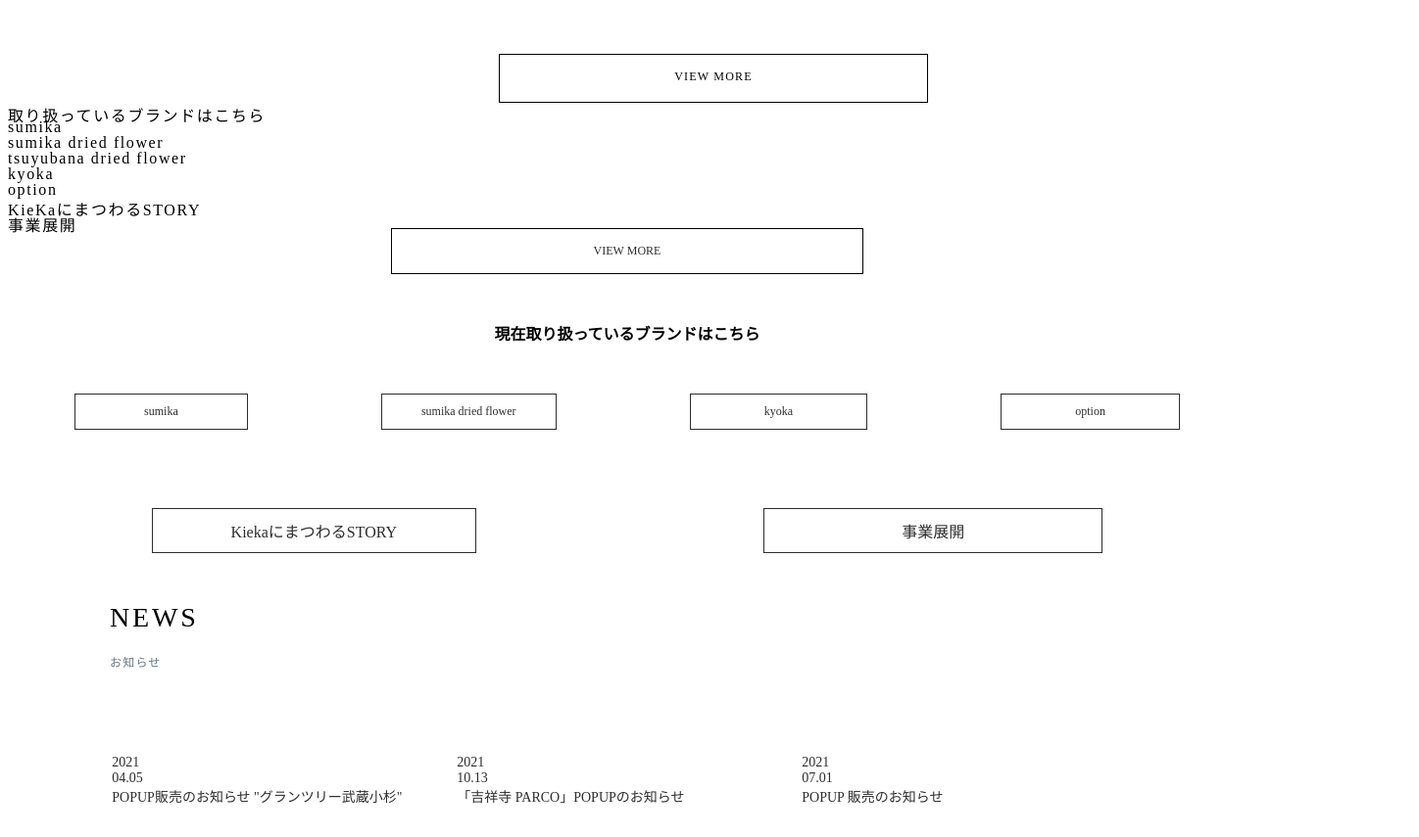
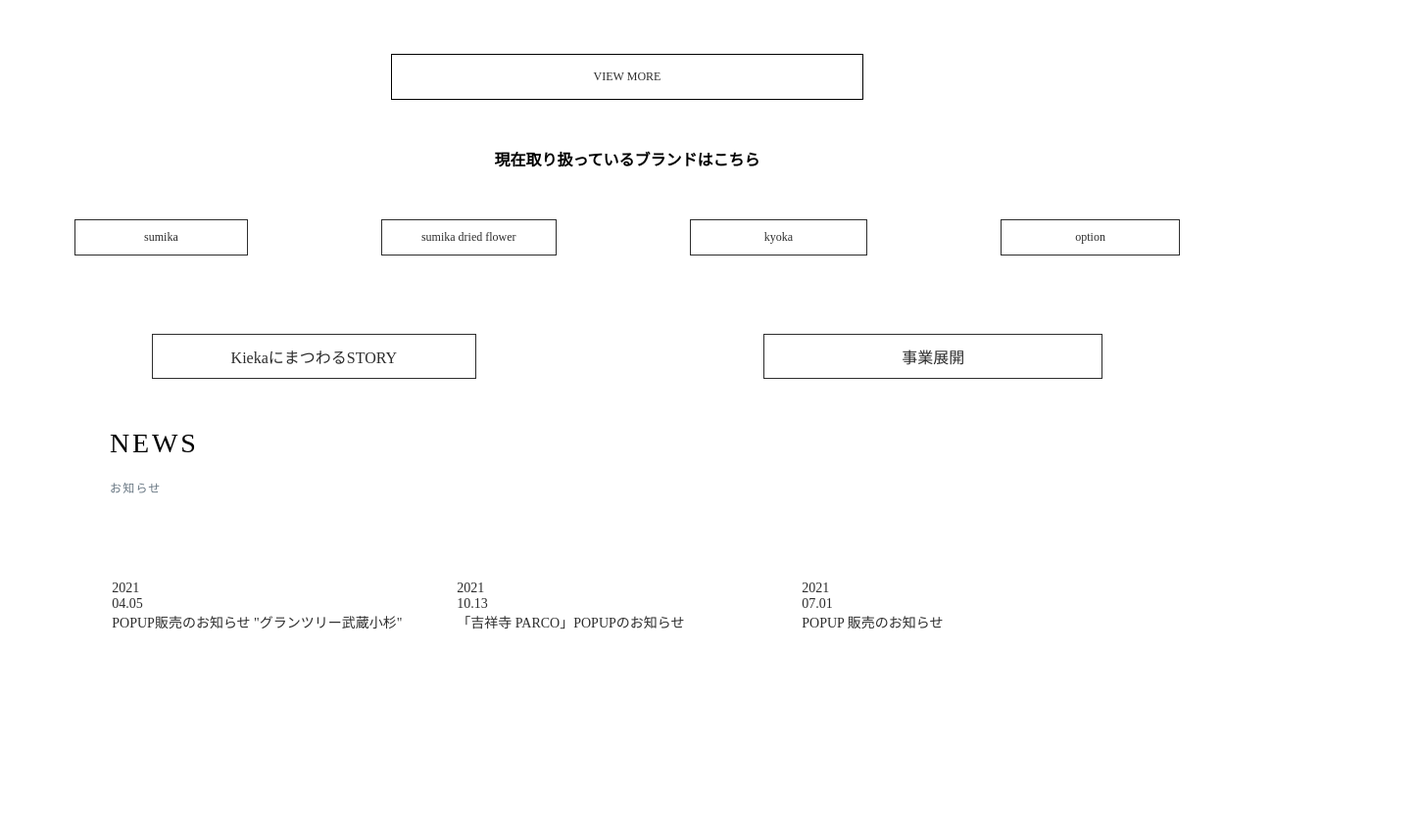
Before and after one commit to bigdragon0610/hackathon-team3-test, a plain HTML site: page kieka.html in a window 1280 px wide. Shown: the part 6076-6931 px from the top of the page at 98% size, 1448 px wide, since content can reach past the window. Drawn offline with Linux system fonts and the light colour scheme.

Commit message:
取扱っているブランドの部分が被っていたため修正

```diff
--- a/kieka.css
+++ b/kieka.css
@@ -103,105 +103,6 @@
     font-family: 'Crimson Text',"Yu Mincho Medium", "游明朝体", "ヒラギノ明朝 Pro", "Hiragino Mincho Pro", "MS P明朝", "MS PMincho", serif;
     color: #e74c3c;
 }
-
-.btn {
-    height: 48px;
-    width: 435.75px;
-    border: 1px solid black;
-    margin-left: 501.125px;
-    margin-left: 501.125px;
-}
-
-.btn a {
-    display: block;
-    text-decoration: none;
-    font-size: 12px;
-    font-family: 'Crimson Text',"Yu Mincho Medium", "游明朝体", "ヒラギノ明朝 Pro", "Hiragino Mincho Pro", "MS P明朝", "MS PMincho", serif;
-    text-align: center;
-    color: black;
-    padding-top: 15px;
-    padding-bottom: 15px;
-    letter-spacing: 0.1em;
-}
-
-.btn a:hover {
-    background-color: black;
-    color: white;
-}
-
-.brandHeader {
-    color: black;
-    height: 16px;
-    width: 1440px;
-    font-size: 16px;
-    font-weight: normal;
-    font-family: "游明朝", YuMincho, "ヒラギノ明朝 ProN W3", "Hiragino Mincho ProN", "HG明朝E", "ＭＳ Ｐ明朝", serif;
-    letter-spacing: 0.1em;
-}
-
-.brandList a {
-    text-decoration: none;
-    color: black;
-    font-size: 16px;
-    font-weight: normal;
-    font-family: "游明朝", YuMincho, "ヒラギノ明朝 ProN W3", "Hiragino Mincho ProN", "HG明朝E", "ＭＳ Ｐ明朝", serif;
-    letter-spacing: 0.1em;
-    color: black;
-}
-
-.brandName {
-    height: 16px;
-    width: 1440px;
-    letter-spacing: 0.1em;
-    font-weight: 100px;
-}
-
-.brandName:hover {
-    opacity: 0.7;
-}
-
-.story a {
-    text-decoration: none;
-    color: black;
-    font-size: 16px;
-    font-weight: normal;
-    font-family: "游明朝", YuMincho, "ヒラギノ明朝 ProN W3", "Hiragino Mincho ProN", "HG明朝E", "ＭＳ Ｐ明朝", serif;
-    letter-spacing: 0.1em;
-    color: black;
-}
-
-.storyText {
-    height: 16px;
-    width: 1440px;
-    letter-spacing: 0.1em;
-    font-weight: 100px;
-}
-
-.storyText:hover {
-    opacity: 0.7;
-}
-
-.business a {
-    text-decoration: none;
-    color: black;
-    font-size: 16px;
-    font-weight: normal;
-    font-family: "游明朝", YuMincho, "ヒラギノ明朝 ProN W3", "Hiragino Mincho ProN", "HG明朝E", "ＭＳ Ｐ明朝", serif;
-    letter-spacing: 0.1em;
-    color: black;
-}
-
-.businessText {
-    height: 16px;
-    width: 1440px;
-    letter-spacing: 0.1em;
-    font-weight: 100px;
-}
-
-.businessText:hover {
-    opacity: 0.7;
-}
-
 
 
 
--- a/kieka.html
+++ b/kieka.html
@@ -460,45 +460,6 @@
 
     </div>
 
-    <!-- View More -->
-    <div id="moreItems">
-        <div class="btn">
-            <a href="https://www.kieka.jp/#">VIEW MORE</a>
-        </div>
-    </div>
-
-    <!-- 取り扱いブランド -->
-    <div class="brandHeader">取り扱っているブランドはこちら</div>
-        <div class="brandList">
-            <a href="https://www.kieka.jp/categories/1553518" class="brandItem">
-                <div class="brandName">sumika</div>
-            </a>
-            <a href="https://www.kieka.jp/categories/1553520" class="brandItem">
-                <div class="brandName">sumika dried flower</div>
-            </a>
-            <a href="https://www.kieka.jp/categories/3721891" class="brandItem">
-                <div class="brandName">tsuyubana dried flower</div>
-            </a>
-            <a href="https://www.kieka.jp/categories/1553521" class="brandItem">
-                <div class="brandName">kyoka</div>
-            </a>
-            <a href="https://www.kieka.jp/categories/1614166" class="brandItem">
-                <div class="brandName">option</div>
-            </a>
-        </div>
-    <!-- ストーリー -->
-    <div class="story">
-        <a href="https://www.kieka.jp/about/#story">
-            <div class="storyText">KieKaにまつわるSTORY</div>
-        </a>
-    </div>
-    <!-- 事業展開 -->
-    <div class="business">
-        <a href="https://www.kieka.jp/about/#works">
-            <div class="businessText">事業展開</div>
-        </a>
-    </div>
-
 </div>
 
 
```
